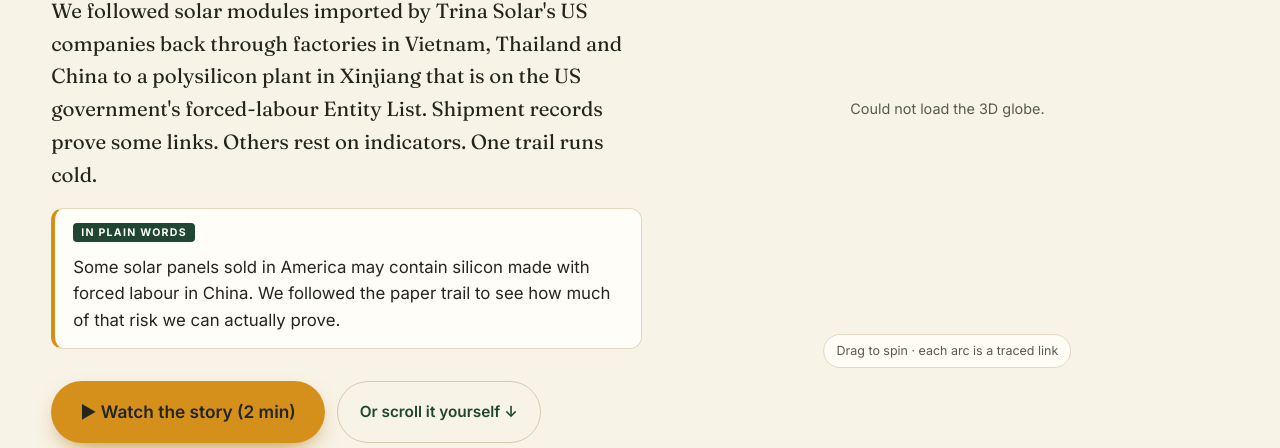
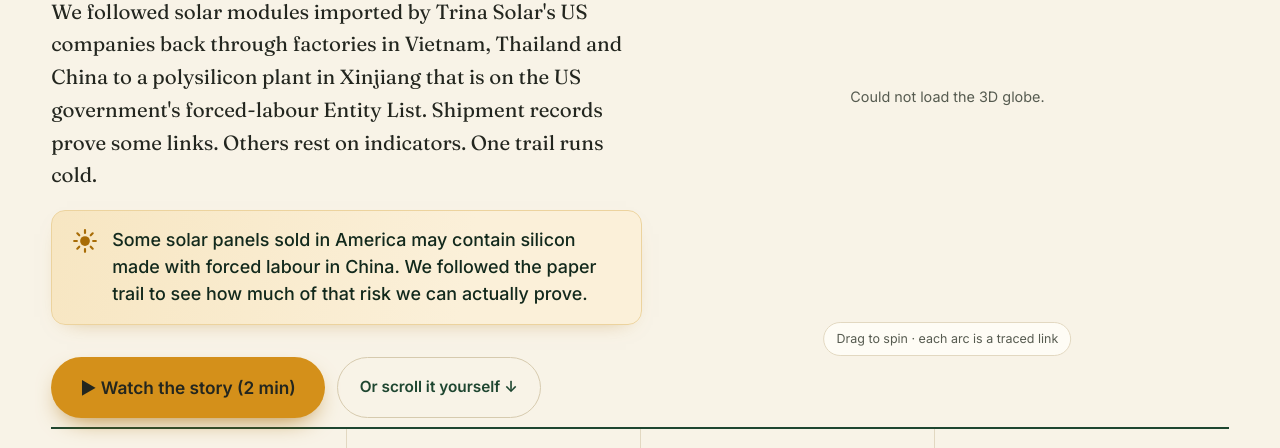
Before and after one commit to bkrashi/solartrace, a plain HTML site: page index.html in a window 1280 px wide. Shown: the part 317-765 px from the top of the page. Drawn offline with Linux system fonts and the light colour scheme.

Commit message:
Turn plain-language lines into unlabelled highlight callouts
Co-Authored-By: Claude Opus 5.5 <noreply@anthropic.com>

```diff
--- a/css/styles.css
+++ b/css/styles.css
@@ -444,8 +444,11 @@ body[data-page="globe"] .colophon, body[data-page="network"] .colophon { display
 .profile-grid .card { min-width: 0; }
 
 /* ---------- plain words ---------- */
-.plain { display: flex; gap: 12px; align-items: baseline; flex-wrap: wrap; margin-top: 16px; padding: 14px 18px; background: var(--paper); border: 1px solid var(--line); border-left: 4px solid var(--amber); border-radius: 12px; font-size: 1.05rem; max-width: 52em; color: var(--ink); }
-.plain-tag { font: 700 .66rem var(--sans); letter-spacing: .12em; text-transform: uppercase; color: var(--paper); background: var(--forest); padding: 3px 8px; border-radius: 4px; white-space: nowrap; }
+.plain { display: flex; gap: 14px; align-items: flex-start; margin-top: 18px; padding: 16px 20px; max-width: 52em;
+  background: linear-gradient(100deg, var(--amber-tint), #fbf0d9 70%); border-radius: 14px; border: 1px solid #ecd39e;
+  font: 500 1.12rem/1.5 var(--sans); color: var(--forest-deep); box-shadow: 0 8px 22px -16px rgba(168,108,6,.6); }
+.plain-ico { width: 26px; height: 26px; flex-shrink: 0; color: var(--amber-deep); margin-top: 1px; }
+.plain b { color: var(--red); }
 .term { border-bottom: 1.5px dotted var(--amber-deep); cursor: help; }
 .term:focus { outline: none; background: var(--amber-tint); }
 .badge-sub { display: block; font-size: .78rem; color: var(--ink-soft); margin-top: 6px; }
--- a/js/core.js
+++ b/js/core.js
@@ -67,7 +67,7 @@
   };
 
   /* ---------- plain words + glossary ---------- */
-  ST.plain = (text) => text ? `<p class="plain"><span class="plain-tag">In plain words</span>${text}</p>` : "";
+  ST.plain = (text) => text ? `<p class="plain"><svg class="plain-ico" viewBox="0 0 24 24" aria-hidden="true"><circle cx="12" cy="12" r="4.5" fill="currentColor"/><g stroke="currentColor" stroke-width="2" stroke-linecap="round"><path d="M12 2v2.5M12 19.5V22M2 12h2.5M19.5 12H22M4.9 4.9l1.8 1.8M17.3 17.3l1.8 1.8M4.9 19.1l1.8-1.8M17.3 6.7l1.8-1.8"/></g></svg><span>${text}</span></p>` : "";
   ST.term = (key, text) => `<span class="term" tabindex="0" data-term="${key}">${text}</span>`;
   // auto-link glossary words in a plain-text string (first occurrence of each)
   ST.withTerms = (txt) => {
```
Also changed, not shown: 1 other file.
